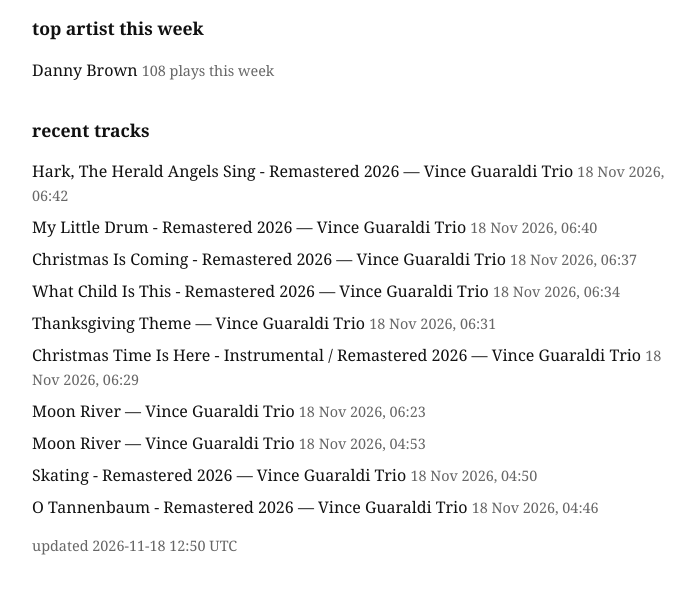
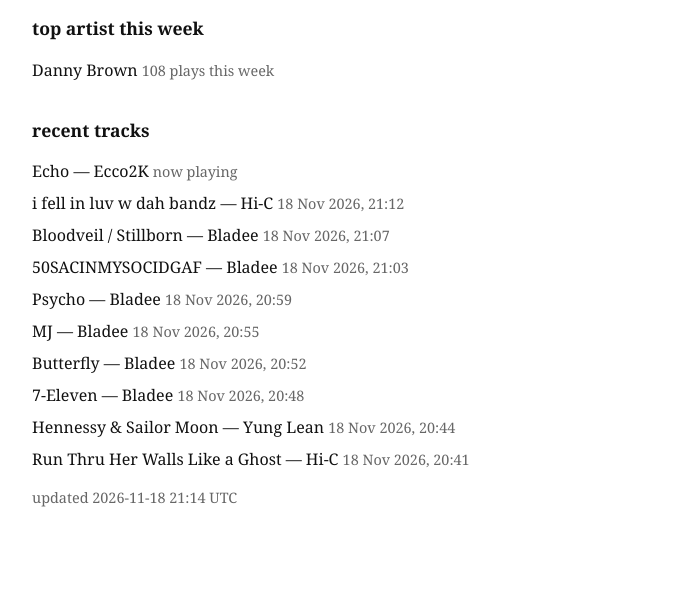
Before and after one commit to nathansimpson2007/blog, a plain HTML site: page music.html in a window 1280 px wide. Shown: the part 144-738 px from the top of the page, without its empty margins (288-983 px from the left). Drawn offline with Linux system fonts and the light colour scheme.

Commit message:
Update music page

```diff
--- a/music.html
+++ b/music.html
@@ -19,19 +19,19 @@
 <h2>recent tracks</h2>
 
 <ul>
-  <li>Hark, The Herald Angels Sing - Remastered 2026 — Vince Guaraldi Trio <span class="date">18 Nov 2026, 06:42</span></li>
-  <li>My Little Drum - Remastered 2026 — Vince Guaraldi Trio <span class="date">18 Nov 2026, 06:40</span></li>
-  <li>Christmas Is Coming - Remastered 2026 — Vince Guaraldi Trio <span class="date">18 Nov 2026, 06:37</span></li>
-  <li>What Child Is This - Remastered 2026 — Vince Guaraldi Trio <span class="date">18 Nov 2026, 06:34</span></li>
-  <li>Thanksgiving Theme — Vince Guaraldi Trio <span class="date">18 Nov 2026, 06:31</span></li>
-  <li>Christmas Time Is Here - Instrumental / Remastered 2026 — Vince Guaraldi Trio <span class="date">18 Nov 2026, 06:29</span></li>
-  <li>Moon River — Vince Guaraldi Trio <span class="date">18 Nov 2026, 06:23</span></li>
-  <li>Moon River — Vince Guaraldi Trio <span class="date">18 Nov 2026, 04:53</span></li>
-  <li>Skating - Remastered 2026 — Vince Guaraldi Trio <span class="date">18 Nov 2026, 04:50</span></li>
-  <li>O Tannenbaum - Remastered 2026 — Vince Guaraldi Trio <span class="date">18 Nov 2026, 04:46</span></li>
+  <li>Echo — Ecco2K <span class="date">now playing</span></li>
+  <li>i fell in luv w dah bandz — Hi-C <span class="date">18 Nov 2026, 21:12</span></li>
+  <li>Bloodveil / Stillborn — Bladee <span class="date">18 Nov 2026, 21:07</span></li>
+  <li>50SACINMYSOCIDGAF — Bladee <span class="date">18 Nov 2026, 21:03</span></li>
+  <li>Psycho — Bladee <span class="date">18 Nov 2026, 20:59</span></li>
+  <li>MJ — Bladee <span class="date">18 Nov 2026, 20:55</span></li>
+  <li>Butterfly — Bladee <span class="date">18 Nov 2026, 20:52</span></li>
+  <li>7-Eleven — Bladee <span class="date">18 Nov 2026, 20:48</span></li>
+  <li>Hennessy &amp; Sailor Moon — Yung Lean <span class="date">18 Nov 2026, 20:44</span></li>
+  <li>Run Thru Her Walls Like a Ghost — Hi-C <span class="date">18 Nov 2026, 20:41</span></li>
 </ul>
 
-<p class="date">updated 2026-11-18 12:50 UTC</p>
+<p class="date">updated 2026-11-18 21:14 UTC</p>
 
 </body>
 </html>
```
